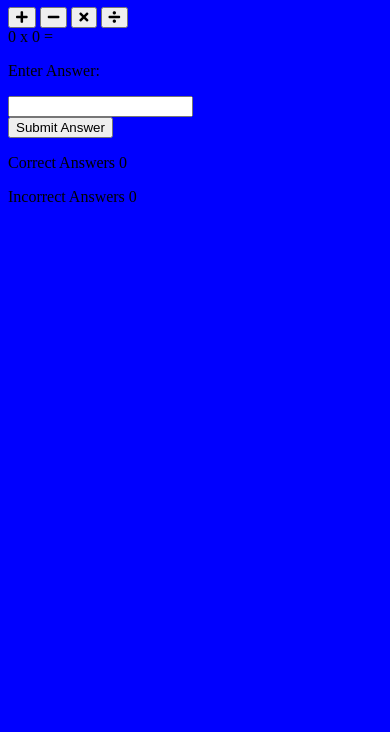
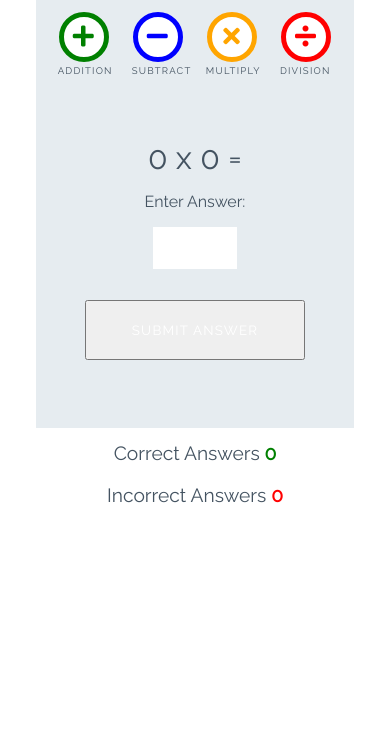
Before and after one commit to saziosu/love-maths, a plain HTML site: page index.html in a window 390 px wide. Shown: the part 112-844 px from the top of the page. Drawn offline with Linux system fonts and the light colour scheme.

Commit message:
added styling for game

```diff
--- a/assets/css/style.css
+++ b/assets/css/style.css
@@ -1,3 +1,254 @@
+/* --------- Global style */
+
 body {
-    background: blue;
+    background-color: white;
+    font-family: "Raleway", sans-serif;
+    color: #445361;
+    text-align: center;
 }
+
+/* --------- Heading */
+
+.heading {
+    text-align: center;
+    font-size: 2.5rem;
+}
+
+.logo {
+    height: 40px;
+    padding-right: 5px;
+}
+
+/* --------- Game layout */
+
+.game-area {
+    background-color: #E6ECF0;
+    box-sizing: border-box;
+    width: 85%;
+    height: 65vh;
+    max-height: 450px;
+    max-width: 830px;
+    margin-left: auto;
+    margin-right: auto;
+    padding: 1%;
+}
+
+.question-area {
+    width: 50%;
+    font-size: 2rem;
+    margin: auto;
+    padding: 50px 0;
+}
+
+.question-area span {
+    padding: 0 15px;
+}
+
+.score-area {
+    margin: 5px auto;
+    width: 60%;
+    font-size: 1.2rem;
+}
+
+.controls-area {
+    width: 85%;
+    margin: 30px auto;
+}
+
+#score {
+    color: green;
+    font-weight: bold;
+}
+
+#incorrect {
+    color: red;
+    font-weight: bold;
+}
+
+.answer-message {
+    display: none;
+    font-size: 1rem;
+}
+
+#answer-box {
+    border: none;
+    color: #445361;
+    display: inline-block;
+    height: 40px;
+    width: 80px;
+    font-size: 1.2rem;
+}
+
+.scores {
+    display: inline-block;
+    padding: 25px;
+}
+
+/* --------- Buttons */
+
+.btn {
+    width: 220px;
+    height: 60px;
+    font-family: "Raleway", sans-serif;
+    text-transform: uppercase;
+    letter-spacing: 1.2px;
+    color: white;
+}
+
+.btn:focus {
+    outline: none;
+}
+
+.btn--big {
+    padding-top: 10px;
+    border-radius: 50%;
+    background-color: white;
+    border: 10px solid;
+    width: 100px;
+    height: 100px;
+    font-size: 3.2rem;
+    margin: 0 30px;
+    transition: all 0.5s;
+}
+
+.btn--big::after {
+    content: attr(data-type);
+    font-size: 1rem;
+    color: #445361;
+    position: relative;
+    left: -0.5rem;
+}
+
+.btn--blue {
+    border-color: blue;
+    color: blue;
+}
+
+.btn--blue:active,
+.btn--blue:hover {
+    background-color: darkblue;
+    color: white;
+}
+
+.btn--orange {
+    border-color: orange;
+    color: orange;
+}
+
+.btn--orange:active,
+.btn--orange:hover {
+    background-color: darkorange;
+    color: white;
+}
+
+.btn--red {
+    border-color: red;
+    color: red;
+}
+
+.btn--red:active,
+.btn--red:hover {
+    background-color: darkred;
+    color: white;
+}
+
+.btn--green {
+    border-color: green;
+    color: green;
+}
+
+.btn--green:active,
+.btn--green:hover {
+    background-color: darkgreen;
+    color: white;
+}
+
+.btn--gray {
+    margin-top: 25px;
+    background-color: #445361;
+    border: 1px transparent;
+    border-radius: 20px;
+}
+
+.btn--gray:active,
+.btn--gray:hover {
+    background-color: #0d1013;
+}
+
+/* --------- Media queries */
+
+@media (max-width: 414px) {
+    .controls-area {
+        width: 100%;
+    }
+
+    .btn--big {
+        margin: 0 10px;
+        padding: 5px;
+        border: 5px solid;
+        width: 50px;
+        height: 50px;
+        font-size: 1.5rem;
+    }
+
+    .btn--big::after {
+        font-size: 0.6rem;
+        left: -0.7rem;
+    }
+
+    .question-area {
+        padding: 10% 0;
+        width: 100%;
+    }
+
+    .question-area span {
+        padding: 0;
+    }
+
+    .answer-message {
+        display: block;
+    }
+
+    #answer-box {
+        display: block;
+        margin: 0 auto;
+    }
+
+    .btn--gray {
+        margin-top: 0;
+    }
+
+    .score-area {
+        width: 100%;
+    }
+
+    .scores {
+        margin: 0.5em auto;
+        display: block;
+        padding: 5px;
+    }
+
+    .heading {
+        font-size: 2rem;
+    }
+}
+
+@media (max-width: 320px) {
+    .game-area {
+        height: 70vh;
+    }
+
+    .controls-area {
+        width: 75%;
+        margin: 10px auto;
+    }
+
+    .btn--big {
+        margin: 10px 10px;
+    }
+
+    .question-area {
+        padding: 10px 0;
+    }
+
+}
--- a/index.html
+++ b/index.html
@@ -22,16 +22,16 @@
 
     <div class="game-area">
         <div class="controls-area">
-            <button class="btn btn--big btn--green">
+            <button data-type="addition" class="btn btn--big btn--green">
                 <i class="fas fa-plus"></i>
             </button>
-            <button class="btn btn--big btn--blue">
+            <button data-type="subtract" class="btn btn--big btn--blue">
                 <i class="fas fa-minus"></i>
             </button>
-            <button class="btn btn--big btn--organge">
+            <button data-type="multiply" class="btn btn--big btn--orange">
                 <i class="fas fa-times"></i>
             </button>
-            <button class="btn btn--big btn--red">
+            <button data-type="division" class="btn btn--big btn--red">
                 <i class="fas fa-divide"></i>
             </button>
         </div>
@@ -43,7 +43,7 @@
             <p class="answer-message">Enter Answer:</p>
             <input id="answer-box" type="number">
         </div>
-        <button class="btn btn--grey">Submit Answer</button>
+        <button data-type="submit" class="btn btn--grey">Submit Answer</button>
     </div>
 
     <div class="score-area">
```
